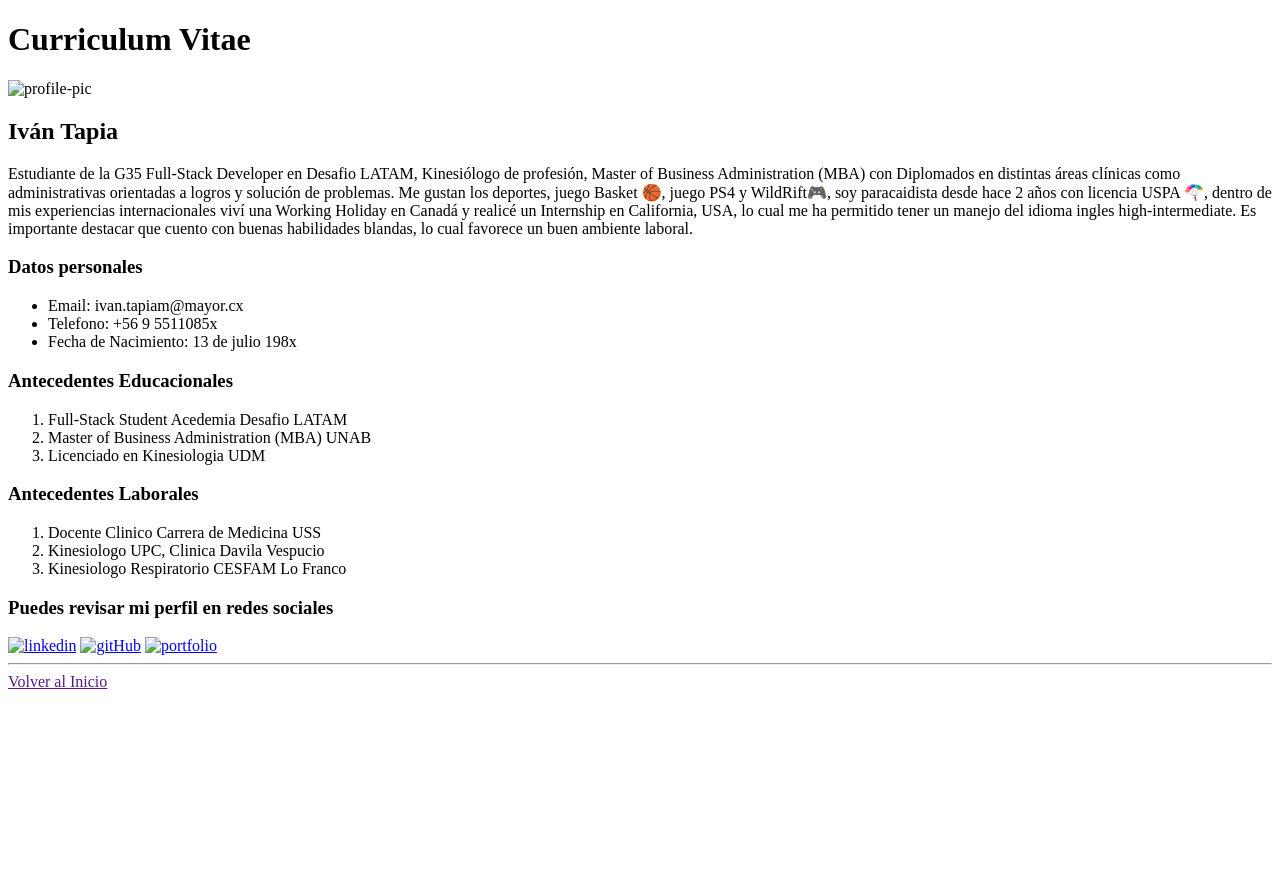
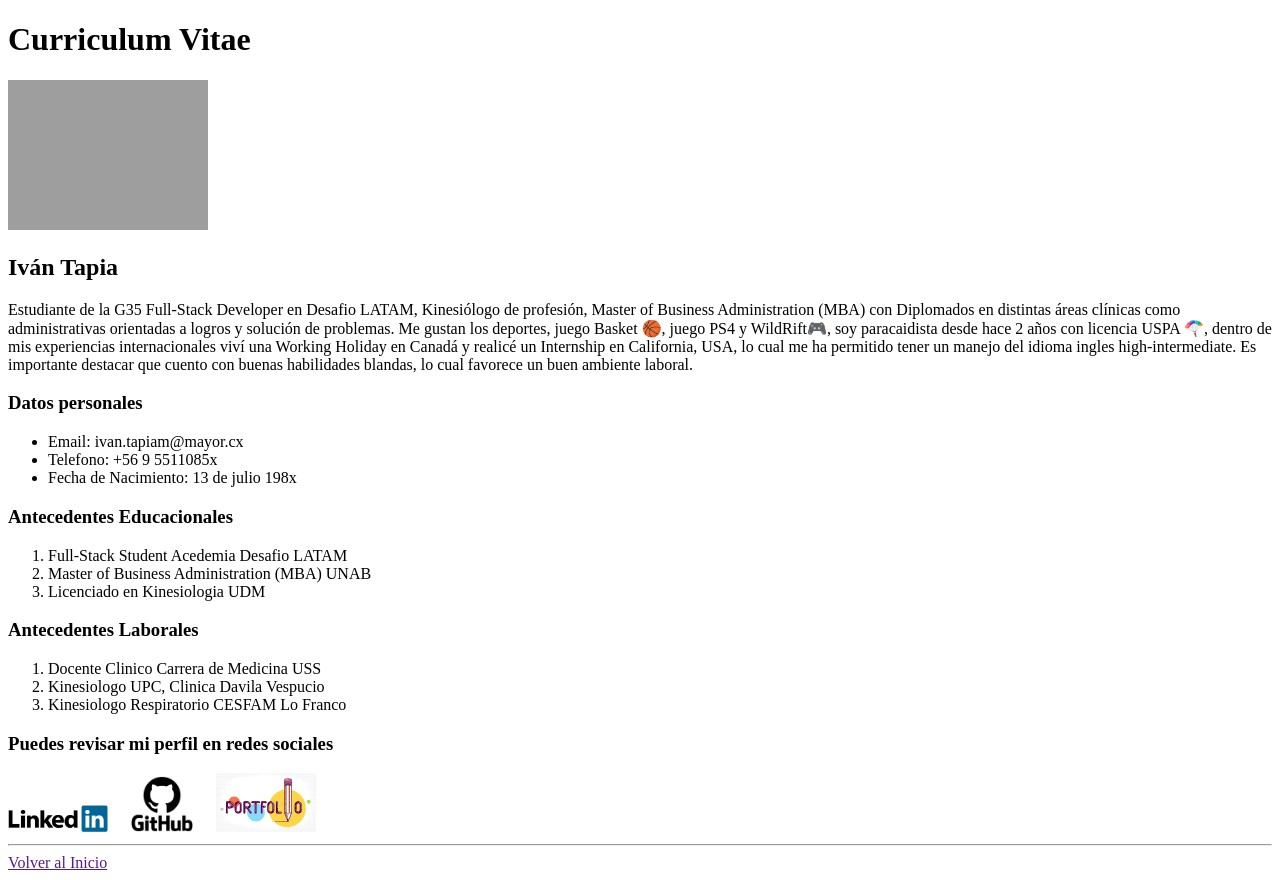
Before and after one commit to diegoquila/Desafio1_CV, a plain HTML site: page index.html in a window 1280 px wide. Before the commit the page ends 800 px from the top, so only its background shows below. Drawn offline with Linux system fonts and the light colour scheme; the site is published under a folder, as on GitHub Pages, so addresses that start at the root find nothing.

Commit message:
improving links

```diff
--- a/index.html
+++ b/index.html
@@ -4,12 +4,12 @@
     <meta charset="UTF-8">
     <meta http-equiv="X-UA-Compatible" content="IE=edge">
     <meta name="viewport" content="width=device-width, initial-scale=1.0">
-    <link rel="shortcut icon" href="/assets/img/favicon.png" type="image/x-icon">
+    <link rel="shortcut icon" href="./assets/img/favicon.png" type="image/x-icon">
     <title>Curriculum Vitae Iván Tapia</title>
 </head>
 <body>
     <H1>Curriculum Vitae</H1>
-    <img src="/assets/img/profile.jpg" alt="profile-pic" width="200px">
+    <img src="./assets/img/profile.jpg" alt="profile-pic" width="200px">
     <H2>Iván Tapia</H2>
     <p>Estudiante de la G35 Full-Stack Developer en Desafio LATAM, Kinesiólogo de profesión, Master of Business Administration (MBA) con Diplomados en distintas áreas clínicas como administrativas orientadas a logros y solución de problemas. Me gustan los deportes, juego Basket 🏀, juego PS4 y WildRift🎮, soy paracaidista desde hace 2 años con licencia USPA 🪂, dentro de mis experiencias internacionales viví una Working Holiday en Canadá y realicé un Internship en California, USA, lo cual me ha permitido tener un manejo del idioma ingles high-intermediate. Es importante destacar que cuento con buenas habilidades blandas, lo cual favorece un buen ambiente laboral.</p>
 
@@ -35,9 +35,9 @@
     </ol>
 
     <h3>Puedes revisar mi perfil en redes sociales</h3>
-    <a href="https://www.linkedin.com/in/ivantapiam/" target="_blank" rel="noopener noreferrer"><img src="/assets/img/linkedin.png" alt="linkedin" width="100px"></a>
-    <a href="https://github.com/ivan-tapiam" target="_blank" rel="noopener noreferrer"><img src="/assets/img/GitHub.png" alt="gitHub" width="100px"></a>
-    <a href="/portafolio.html" target="_blank" rel="noopener noreferrer"><img src="/assets/img/portfolio.jpg" alt="portfolio" width="100px"></a><br><hr>
+    <a href="https://www.linkedin.com/in/ivantapiam/" target="_blank" rel="noopener noreferrer"><img src="./assets/img/linkedin.png" alt="linkedin" width="100px"></a>
+    <a href="https://github.com/ivan-tapiam" target="_blank" rel="noopener noreferrer"><img src="./assets/img/GitHub.png" alt="gitHub" width="100px"></a>
+    <a href="/portafolio.html" target="_blank" rel="noopener noreferrer"><img src="./assets/img/portfolio.jpg" alt="portfolio" width="100px"></a><br><hr>
     <a href="">Volver al Inicio</a>
 </body>
 </html>
```
Also changed, not shown: portafolio.html (+2 -2 lines).
